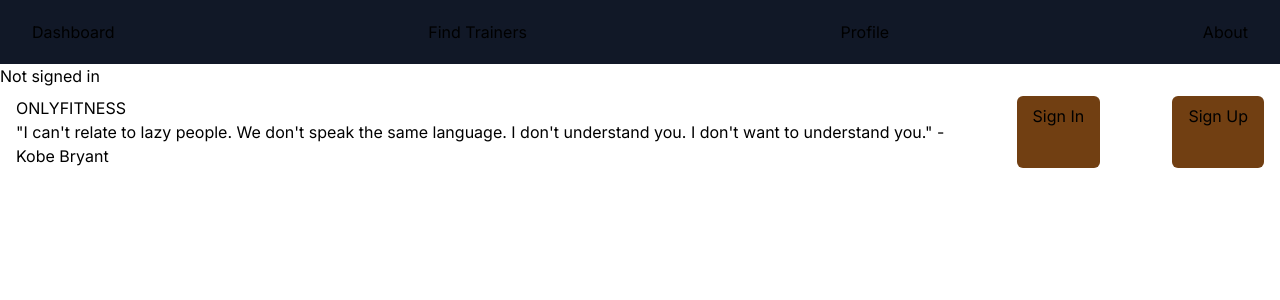
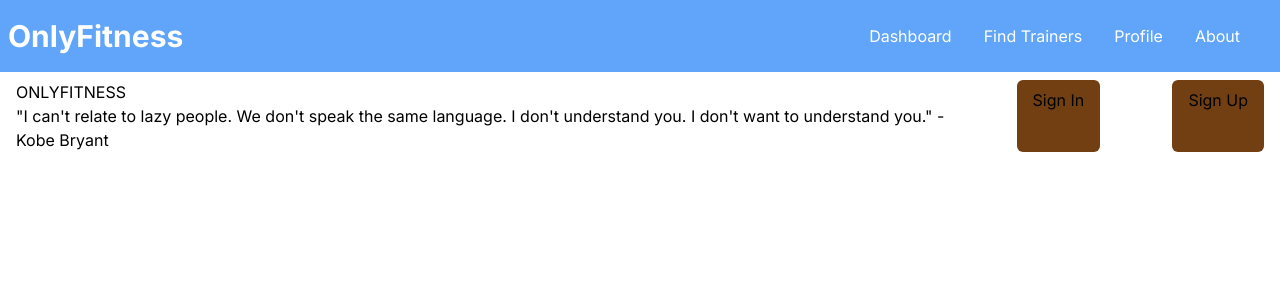
Before and after one commit to bennguyenn24/nextjs-onlyfitness, a Next.js app: page / in a window 1280 px wide. Shown: the top 300 px of the page. Built offline with nearby package versions, Linux system fonts and the light colour scheme; no server answers.

Commit message:
Flexed navbar styles & hid user name

```diff
--- a/components/Navbar.tsx
+++ b/components/Navbar.tsx
@@ -7,16 +7,16 @@ const Navbar = () => {
     const { user } = useUser();
 
     return (
-        <nav>
-            {/* <header>
+        <nav className="py-1 px-2 bg-blue-400 text-white flex justify-between w-full items-center">
+            <header>
                 <Link
                     className="hover:underline font-medium flex gap-2 items-center"
                     href="/"
                 >
                     <h1 className="text-3xl font-bold">OnlyFitness</h1>
-                </Link> */}
-            {/* </header> */}
-            <ul className="flex items-center justify-between bg-gray-900 max-w-7xl sm:px-8 lg:px-8 h-16 ">
+                </Link>
+            </header>
+            <ul className="flex gap-8 items-center justify-between max-w-7xl sm:px-8 lg:px-8 h-16 ">
                 <li>
                     <Link href="/dashboard">Dashboard</Link>
                 </li>
@@ -33,11 +33,11 @@ const Navbar = () => {
                 <li><LogOutBtn />
                     </li>) : ""}
             </ul>
-            {user ? (
+            {/* {user ? (
                 <div>Hello {user.firstName}</div>
             ) : (
                 <div>Not signed in</div>
-            )}
+            )} */}
         </nav>
     );
 };
```
